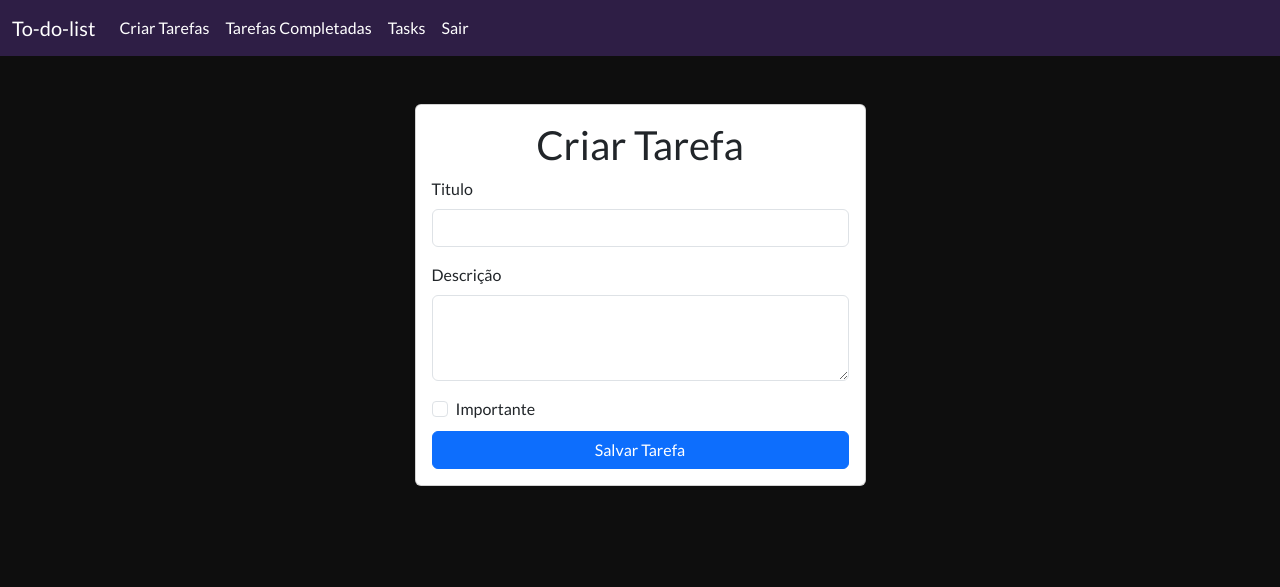
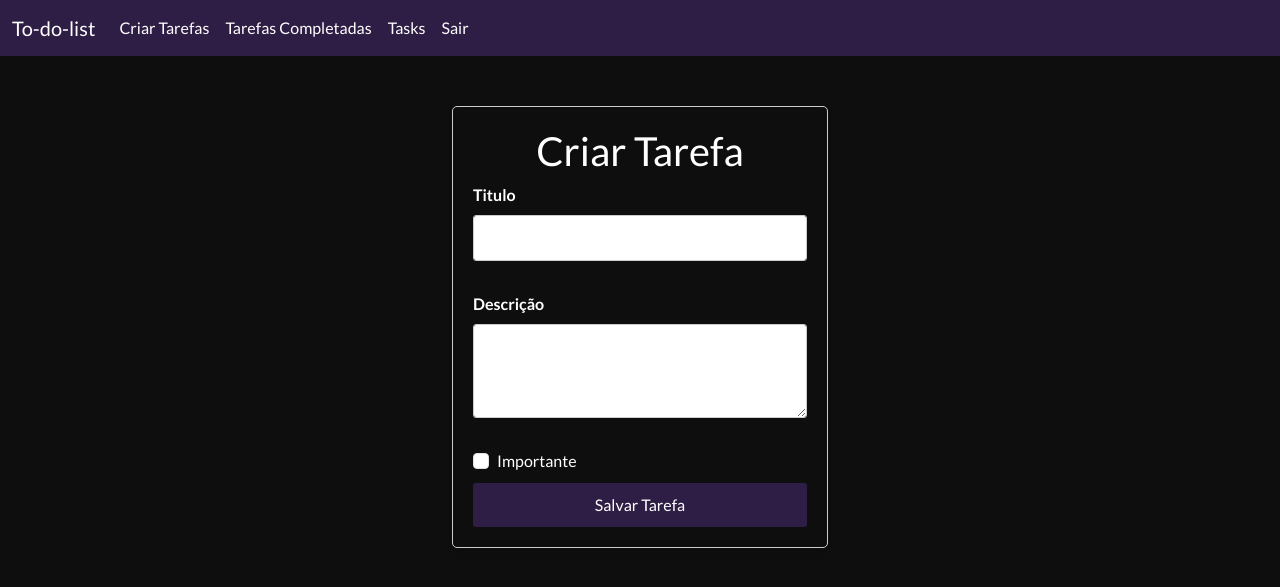
Before and after one commit to Deivisson-dev/to-do-list-django, a Django app: page /create/tasks in a window 1280 px wide. Shown: the top 587 px of the page. Run offline with Django 4.2, Linux system fonts and the light colour scheme; a user stored in the database is signed in.

Commit message:
chore: Projeto Finalizado

```diff
--- a/blog/static/task/css/signup.css
+++ b/blog/static/task/css/signup.css
@@ -104,7 +104,7 @@ a{
     flex-direction: column;
     justify-content: center;
     text-align: center;
-    margin-top: 60px;
+    margin-top: 30px;
 }
 
 .conta_text{
@@ -139,7 +139,7 @@ a{
     flex-direction: column;
     justify-content: center;
     text-align: center;
-    margin-top: 60px;
+    margin-top: 50px;
 }
 
 .ipt_text label{
--- /dev/null
+++ b/blog/static/task/css/task_detalhes.css
@@ -0,0 +1,4 @@
+body {
+    font-family: Lato;
+    background-color: rgb(14,14,14);
+}
--- a/blog/static/task/css/tasks.css
+++ b/blog/static/task/css/tasks.css
@@ -107,7 +107,7 @@ h1{
 #btn-ok{
     border: none;
     background-color: #2e1e45;
-    color: var(--color-white);
+    color: #fff;
     padding: .4rem .8rem;
     border-radius: 50%;
     width: 50px;
--- a/blog/task/static/task/css/create_tasks.css
+++ b/blog/task/static/task/css/create_tasks.css
@@ -1,4 +1,60 @@
-body{
+body {
+    font-family: Lato;
     background-color: rgb(14, 14, 14);
-    font-family: 'Lato';
+    color: #fff;
 }
+
+.container {
+    margin-top: 50px;
+}
+
+.row {
+    justify-content: center;
+}
+
+.col-md-5 {
+    width: 100%;
+    max-width: 400px;
+}
+
+.card {
+    background-color: rgb(14, 14, 14);
+    border: 1px solid #ccc;
+    border-radius: 5px;
+    box-shadow: 0 2px 5px rgba(0, 0, 0, 0.1);
+    padding: 20px;
+    color: #fff; /* Define a cor do texto dentro do cartão como branco */
+}
+
+.text-center {
+    text-align: center;
+}
+
+.form-label {
+    font-weight: bold;
+}
+
+.form-control {
+    width: 100%;
+    padding: 10px;
+    margin-bottom: 15px;
+    border: 1px solid #ccc;
+    border-radius: 3px;
+}
+
+.form-check {
+    padding-bottom: 15px;
+}
+
+.btn-primary {
+    background-color: #2e1e45;
+    color: #fff;
+    border: none;
+    border-radius: 3px;
+    padding: 10px 20px;
+    cursor: pointer;
+}
+
+.btn-primary:hover {
+    background-color: #3f2b5b;
+}
--- a/blog/task/static/task/css/tasks.css
+++ b/blog/task/static/task/css/tasks.css
@@ -122,3 +122,7 @@ h1{
 #btn-ok:hover{
     background-color: #3f2b5b;
 }
+
+.complete{
+    text-transform: none;
+}
--- a/blog/task/templates/completed_tasks.html
+++ b/blog/task/templates/completed_tasks.html
@@ -37,7 +37,7 @@
     </style>
 </head>
 <body>
-    <h1>Tarefas Completas</h1>
+    <h1 class="complete">Tarefas Completas</h1>
     <ol class="to-do-list">
         {% for task in tasks %}
             <strong>
--- a/blog/task/templates/create_tasks.html
+++ b/blog/task/templates/create_tasks.html
@@ -3,40 +3,44 @@
 {% block content %}
 
 {% load static %}
+<!DOCTYPE html>
+<html lang="en">
+<head>
+    <meta charset="UTF-8">
+    <meta name="viewport" content="width=device-width, initial-scale=1.0">
     <link rel="stylesheet" href="{% static 'task/css/create_tasks.css' %}">
     <link rel="preconnect" href="https://fonts.googleapis.com">
     <link rel="preconnect" href="https://fonts.gstatic.com" crossorigin>
     <link href="https://fonts.googleapis.com/css2?family=Lato:wght@100;300;400;700;900&family=Poppins:ital,wght@0,100;0,200;0,300;0,400;0,500;0,600;0,700;0,800;0,900;1,200&display=swap" rel="stylesheet">
-<main class="container mt-5">
-    <div class="row justify-content-center">
+    <title>Criar Tarefas</title>
+</head>
+<body>
+    <main class="container">
+        <div class="row">
             <div class="col-md-5">
-            <form action="/create/tasks" method="POST" class="card card-body">
-
+                <form action="/create/tasks" method="POST" class="card">
                     {{error}}
-
                     {% csrf_token %}
                     <h1 class="text-center">Criar Tarefa</h1>
-
                     <div class="mb-3">
                         <label for="title" class="form-label">Titulo</label>
                         <input type="text" class="form-control" id="title" name="title">
                     </div>
-
                     <div class="mb-3">
                         <label for="description" class="form-label">Descrição</label>
                         <textarea name="description" id="description" rows="3" class="form-control"></textarea>
                     </div>
-
                     <div class="form-check pb-2">
                         <input class="form-check-input" type="checkbox" value="" id="important">
                         <label class="form-check-label" for="important">
                             Importante
                         </label>
                     </div>
-
                     <button type="submit" class="btn btn-primary">Salvar Tarefa</button>
                 </form>
             </div>
         </div>
     </main>
+</body>
+</html>
 {% endblock %}
```
Also changed, not shown: blog/static/task/css/create_tasks.css (+58 -2 lines), blog/static/task/css/menu.css (+7 -16 lines), blog/task/static/task/css/task_detalhes.css (added, +14 -0 lines), blog/task/templates/task_detalhes.html (+36 -28 lines), blog/task/templates/tasks.html (+9 -6 lines), blog/db.sqlite3, blog/task/migrations/0002_alter_task_important.py (added), blog/task/migrations/0003_alter_task_important.py (added). Lines whose indentation alone changed are shown as unchanged.
